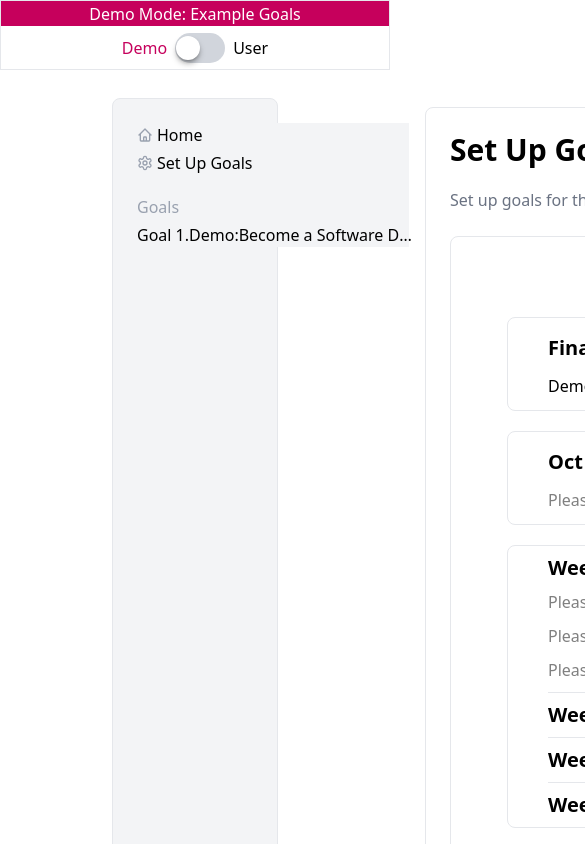
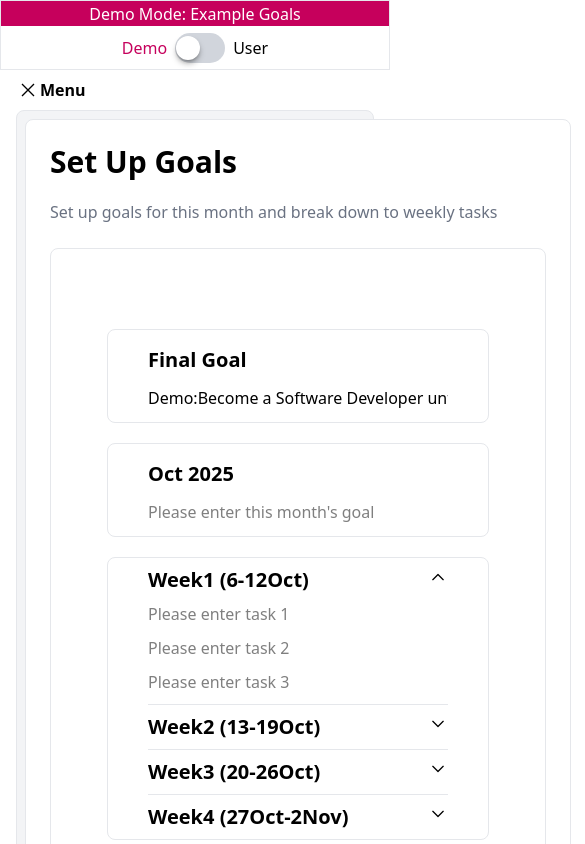
Before and after one commit to ybmin1/haru, a Next.js app: page /goal-setup in a window 390 px wide. Shown: the top 844 px of the page, 585 px wide, since content can reach past the window. Built offline with nearby package versions, Linux system fonts and the light colour scheme.

Commit message:
Add hamburger menu and hide sidebar on <xl screens

```diff
--- a/src/components/Sidebar.tsx
+++ b/src/components/Sidebar.tsx
@@ -14,9 +14,9 @@ export default function Sidebar() {
   };
 
   return (
-    <div className="p-2">
-      <div className="flex flex-col w-[272px] shrink-0 bg-gray-100 m-2">
-        <div className="flex flex-col gap-1 mb-5">
+    <div className="w-full h-full">
+      <div className="p-2">
+        <div className="flex flex-col gap-1 my-5">
           <Link href={"/"} className="flex items-center gap-1">
             <span className="text-gray-400">
               <HiOutlineHome />
@@ -32,7 +32,7 @@ export default function Sidebar() {
         </div>
         <div>
           <div className="text-gray-400 mb-1">Goals</div>
-          <div className="w-[280px] truncate">
+          <div className="w-full truncate">
             <span>Goal 1.</span>
             <span>{finalGoalData.title}</span>
           </div>
--- a/src/layouts/SidebarLayout.tsx
+++ b/src/layouts/SidebarLayout.tsx
@@ -1,15 +1,55 @@
 import Sidebar from "@/components/Sidebar";
 
-import { ReactNode } from "react";
+import { ReactNode, useEffect, useState } from "react";
+import { usePathname } from "next/navigation";
+
+import { GrClose } from "react-icons/gr";
+import { GrMenu } from "react-icons/gr";
 
 export default function SidebarLayout({ children }: { children: ReactNode }) {
+  const [isOpen, setIsOpen] = useState<boolean>(false);
+  const pathname = usePathname();
+
+  useEffect(() => {
+    setIsOpen(false);
+  }, [pathname]);
+  useEffect(() => {
+    const mediaQuery = window.matchMedia("(min-width: 1280px)"); // xl = 1280px
+    const handleResize = (e: MediaQueryListEvent | MediaQueryList) => {
+      if (e.matches) {
+        setIsOpen(false);
+      }
+    };
+    handleResize(mediaQuery);
+    mediaQuery.addEventListener("change", handleResize);
+    return () => {
+      mediaQuery.removeEventListener("change", handleResize);
+    };
+  }, []);
+
   return (
-    <div className="px-20 py-7">
-      <div className="px-8">
-        <div className="flex rounded-lg border border-gray-200 bg-gray-100 p-2">
-          <Sidebar />
-          <div className="flex-1">{children}</div>
+    <div className="px-4 xl:px-28 py-10 relative">
+      <button
+        onClick={() => setIsOpen?.(!isOpen)}
+        className="absolute top-2 xl:hidden font-bold flex justify-center items-center gap-1 px-1 cursor-pointer"
+      >
+        <span>{isOpen ? <GrMenu /> : <GrClose />}</span>
+        <span>Menu</span>
+      </button>
+      <div className="flex rounded-lg border border-gray-200 bg-gray-100 p-2 relative">
+        <div className="flex flex-col xl:w-[272px] bg-gray-100">
+          {/*desktop sidebar */}
+          <div className="hidden xl:block w-[272px] shrink-0">
+            <Sidebar />
+          </div>
+          {/*mobile sidebar */}
+          {isOpen && (
+            <div className="absolute top-0 left-0 h-full w-full z-50 xl:hidden rounded-lg bg-white/70 backdrop-blur-md">
+              <Sidebar />
+            </div>
+          )}
         </div>
+        <div className="flex-1">{children}</div>
       </div>
     </div>
   );
```
